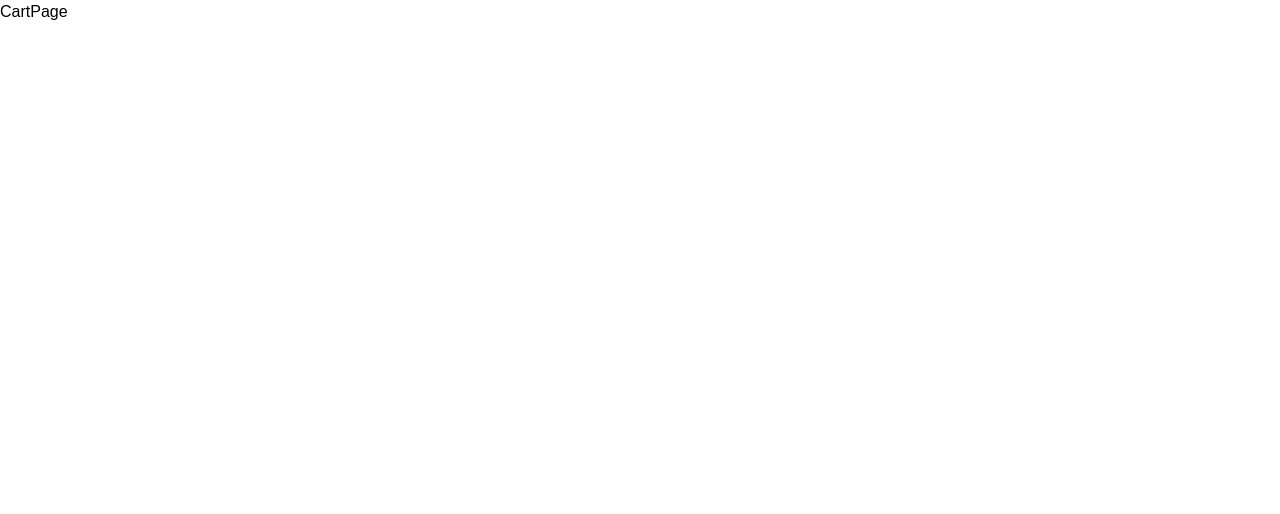
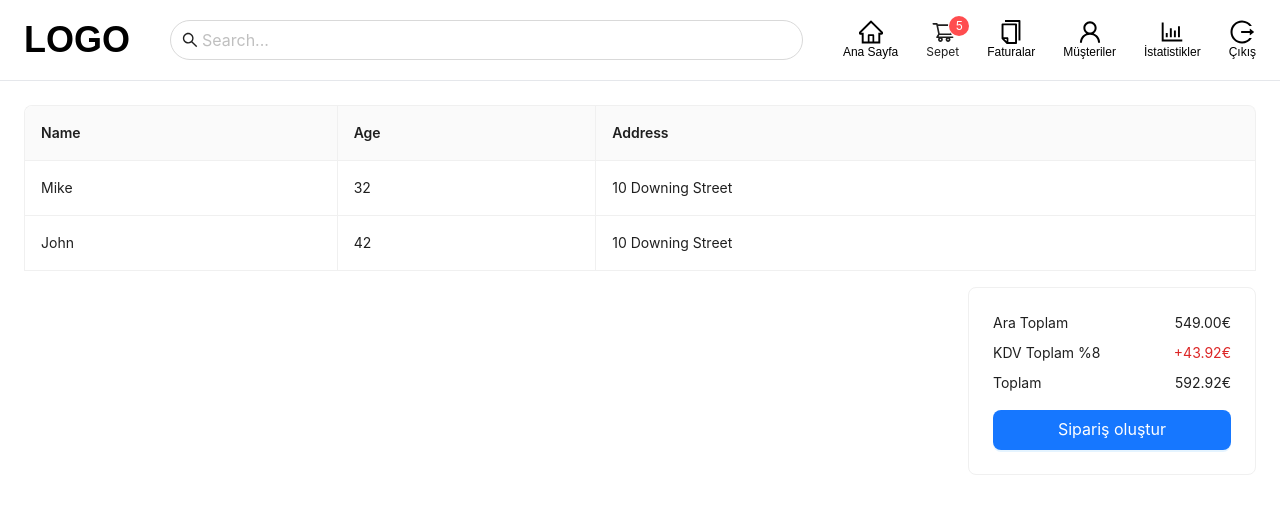
Before and after one commit to ilkaytech/MERN-STACK-POSAPP-PROJECT, a React (Create React App) app in the folder client/: page /cart in a window 1280 px wide. Shown: the top 514 px of the page. Built offline with nearby package versions, Linux system fonts and the light colour scheme.

Commit message:
feat:cartPage-is-created

```diff
--- a/client/src/components/header/Header.jsx
+++ b/client/src/components/header/Header.jsx
@@ -1,3 +1,5 @@
+import { Badge, Input } from "antd";
+import { Link } from "react-router-dom";
 import {
   SearchOutlined,
   HomeOutlined,
@@ -7,8 +9,6 @@
   BarChartOutlined,
   LogoutOutlined,
 } from "@ant-design/icons";
-
-import { Badge, Input } from "antd";
 
 const Header = () => {
   return (
@@ -32,59 +32,59 @@
         fixed z-50 bottom-0 md:w-auto w-screen md:bg-transparent bg-white left-0 md:border-t-0
         border-t md:px-0 px-4 py-1"
         >
-          <a
-            href={"/"}
+          <Link
+            to={"/"}
             className="menu-link flex flex-col items-center hover:text-[#40a9ff] transition-all"
           >
             <HomeOutlined className="md:text-2xl text-xl " />
             <span className="md:text-xs text-[10px] ">Ana Sayfa</span>
-          </a>
+          </Link>
           <Badge count={5} offset={[0, 6]} className="md:flex hidden">
-            <a
-              href={"/"}
+            <Link
+              to={"/cart"}
               className="menu-link flex flex-col items-center hover:text-[#40a9ff] transition-all"
             >
               <ShoppingCartOutlined className="md:text-2xl text-xl" />
               <span className="md:text-xs text-[10px] ">Sepet</span>
-            </a>
+            </Link>
           </Badge>
-          <a
+          <Link
             href={"/"}
             className="menu-link flex flex-col items-center hover:text-[#40a9ff] transition-all"
           >
             <CopyOutlined className="md:text-2xl text-xl" />
             <span className="md:text-xs text-[10px] ">Faturalar</span>
-          </a>
-          <a
+          </Link>
+          <Link
             href={"/"}
             className="menu-link flex flex-col items-center hover:text-[#40a9ff] transition-all"
           >
             <UserOutlined className="md:text-2xl text-xl" />
             <span className="md:text-xs text-[10px]">Müşteriler</span>
-          </a>
-          <a
+          </Link>
+          <Link
             href={"/"}
             className="menu-link flex flex-col items-center hover:text-[#40a9ff] transition-all"
           >
             <BarChartOutlined className="md:text-2xl text-xl" />
             <span className="md:text-xs text-[10px] ">İstatistikler</span>
-          </a>
-          <a
+          </Link>
+          <Link
             href={"/"}
             className="menu-link flex flex-col items-center hover:text-[#40a9ff] transition-all"
           >
             <LogoutOutlined className="md:text-2xl text-xl" />
             <span className="md:text-xs text-[10px] ">Çıkış</span>
-          </a>
+          </Link>
         </div>
         <Badge count={5} offset={[0, 6]} className="md:hidden flex">
-          <a
+          <Link
             href={"/"}
             className="menu-link flex flex-col items-center hover:text-[#40a9ff] transition-all"
           >
             <ShoppingCartOutlined className="text-2xl" />
             <span className="md:text-xs text-[10px] ">Sepet</span>
-          </a>
+          </Link>
         </Badge>
       </header>
     </div>
--- a/client/src/index.css
+++ b/client/src/index.css
@@ -9,12 +9,13 @@
   font-family: "Electrolize", sans-serif;
 }
 
+.ant-btn-primary {
+  background-color: #1677ff;
+}
+
 @media (min-width: 768px) {
   body {
     overflow: hidden;
-  }
-  .ant-btn-primary {
-    background-color: #1677ff;
   }
 
   .categories::-webkit-scrollbar {
--- a/client/src/pages/CartPage.jsx
+++ b/client/src/pages/CartPage.jsx
@@ -1,5 +1,85 @@
+import { Table, Button, Card } from "antd";
+import { useState } from "react";
+import Header from "../components/header/Header";
+import CreateBill from "../components/cart/CreateBill";
+
 const CartPage = () => {
-  return <div>CartPage</div>;
+  const [isModalOpen, setIsModalOpen] = useState(false);
+
+  const dataSource = [
+    {
+      key: "1",
+      name: "Mike",
+      age: 32,
+      address: "10 Downing Street",
+    },
+    {
+      key: "2",
+      name: "John",
+      age: 42,
+      address: "10 Downing Street",
+    },
+  ];
+
+  const columns = [
+    {
+      title: "Name",
+      dataIndex: "name",
+      key: "name",
+    },
+    {
+      title: "Age",
+      dataIndex: "age",
+      key: "age",
+    },
+    {
+      title: "Address",
+      dataIndex: "address",
+      key: "address",
+    },
+  ];
+
+  return (
+    <>
+      <Header />
+      <div className="px-6">
+        <Table
+          dataSource={dataSource}
+          columns={columns}
+          bordered
+          pagination={false}
+        />
+        <div className="cart-total flex justify-end mt-4">
+          <Card className="w-72">
+            <div className="flex justify-between">
+              <span>Ara Toplam</span>
+              <span>549.00€</span>
+            </div>
+            <div className="flex justify-between my-2">
+              <span>KDV Toplam %8</span>
+              <span className="text-red-600 ">+43.92€</span>
+            </div>
+            <div className="flex justify-between">
+              <span>Toplam</span>
+              <span>592.92€</span>
+            </div>
+            <Button
+              className="mt-4 w-full"
+              type="primary"
+              size="large"
+              onClick={() => setIsModalOpen(true)}
+            >
+              Sipariş oluştur
+            </Button>
+          </Card>
+          <CreateBill
+            isModalOpen={isModalOpen}
+            setIsModalOpen={setIsModalOpen}
+          />
+        </div>
+      </div>
+    </>
+  );
 };
 
 export default CartPage;
```
